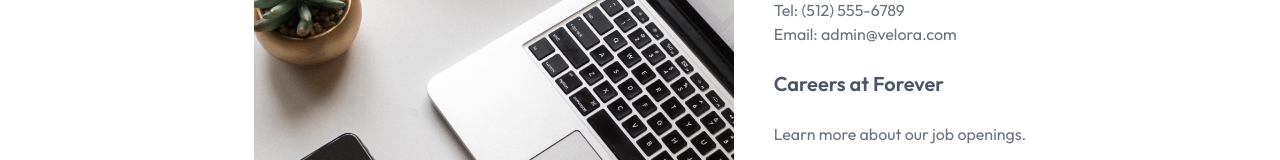
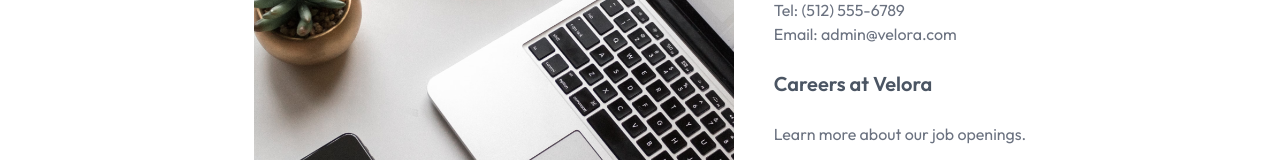
Before and after one commit to PachaiyappanV/Velora, a React (Vite) app in the folder client/: page /contact in a window 1280 px wide. Shown: the part 381-541 px from the top of the page. Built offline with nearby package versions, Linux system fonts and the light colour scheme; no server answers.

Commit message:
chore(client): update contact info

```diff
--- a/client/src/pages/Contact.jsx
+++ b/client/src/pages/Contact.jsx
@@ -26,7 +26,7 @@ const Contact = () => {
 
           <p className="font-semibold text-xl text-gray-600">
             {" "}
-            Careers at Forever
+            Careers at Velora
           </p>
           <p className="text-gray-500">Learn more about our job openings.</p>
           <button className="border border-black px-8 py-4 text-sm hover:bg-black hover:text-white transition-all duration-500">
```
